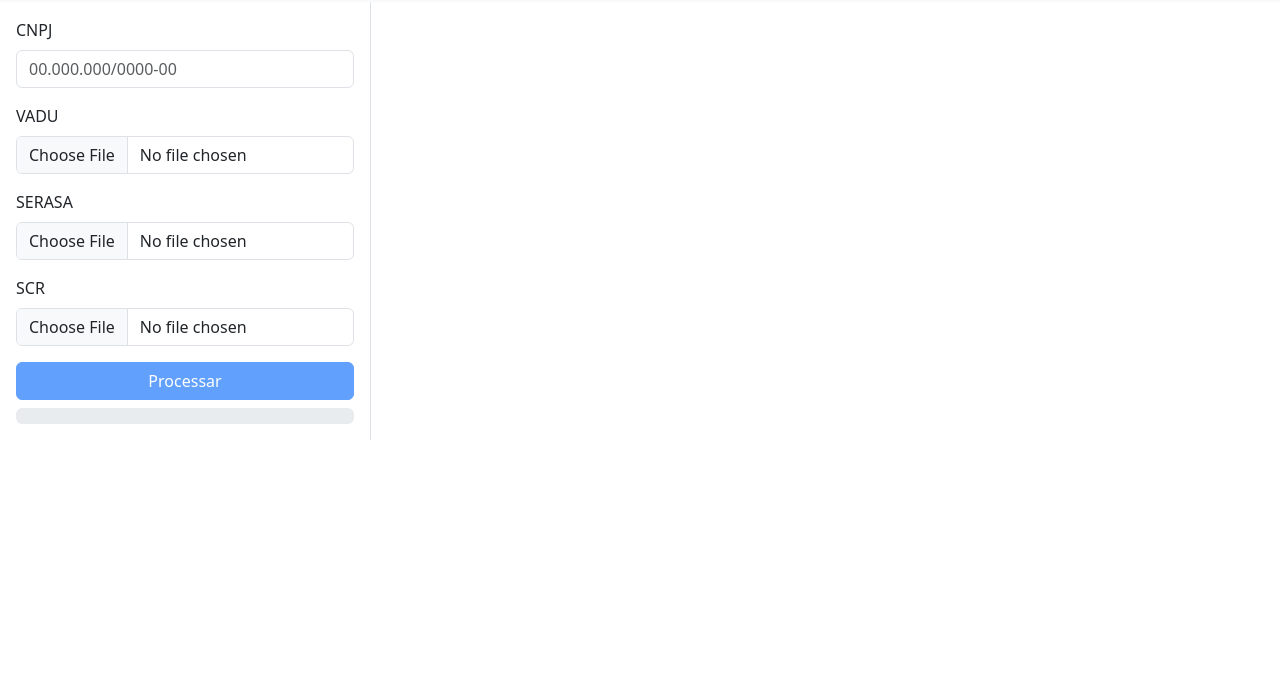
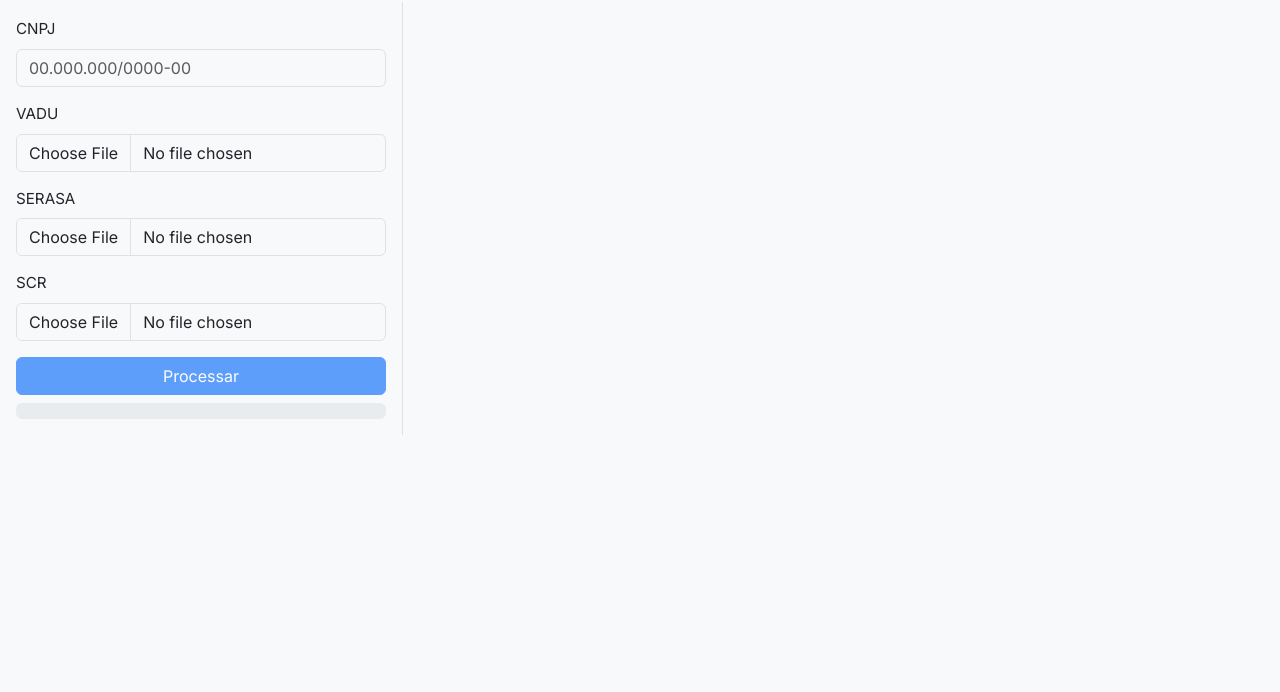
Before and after one commit to mathe1sOutlook/4Credit, a website with bundled scripts: page onevision/hosting/app.html in a window 1280 px wide. Shown: the part 108-800 px from the top of the page. Built offline with nearby package versions, Linux system fonts and the light colour scheme; some packages are replaced by stand-ins of ours; no server answers; a small style sheet from the web is missing.

Commit message:
feat: add theme and customize bootstrap

```diff
--- a/onevision/hosting/app.html
+++ b/onevision/hosting/app.html
@@ -5,6 +5,7 @@
   <meta name="viewport" content="width=device-width, initial-scale=1">
   <title>OneVision • App</title>
   <link href="https://cdn.jsdelivr.net/npm/bootstrap@5.3.3/dist/css/bootstrap.min.css" rel="stylesheet" integrity="sha384-QWTKZyjpPEjISv5waTHZ5PZr3QdorE2vLePoHB1zIYd2xt1kxgLZcflBNO8Y+0Y" crossorigin="anonymous">
+  <link rel="stylesheet" href="./assets/css/theme.css">
   <link rel="stylesheet" href="./assets/css/bootstrap.custom.css">
   <link rel="stylesheet" href="./assets/css/app.css">
 </head>
--- a/onevision/hosting/assets/css/bootstrap.custom.css
+++ b/onevision/hosting/assets/css/bootstrap.custom.css
@@ -1,2 +1,14 @@
+@import url('./theme.css');
+
+:root {
+  --bs-body-bg: var(--color-neutral-50);
+  --bs-body-color: var(--color-neutral-900);
+  --bs-primary: var(--color-primary);
+  --bs-font-sans-serif: var(--font-family-base);
+  --bs-body-font-size: 0.95rem;
+}
+
 /* Custom Bootstrap overrides */
-body { padding-top: 60px; }
+body {
+  padding-top: 60px;
+}
--- /dev/null
+++ b/onevision/hosting/assets/css/theme.css
@@ -0,0 +1,24 @@
+@import url('https://fonts.googleapis.com/css2?family=Inter:wght@400;500;600&display=swap');
+
+:root {
+  /* Neutral palette */
+  --color-neutral-50: #f8f9fa;
+  --color-neutral-100: #e9ecef;
+  --color-neutral-200: #dee2e6;
+  --color-neutral-300: #ced4da;
+  --color-neutral-900: #212529;
+
+  /* Primary highlight */
+  --color-primary: #4f46e5;
+
+  /* Typography */
+  --font-family-base: 'Inter', sans-serif;
+}
+
+body {
+  font-family: var(--font-family-base);
+  font-size: 0.95rem;
+  line-height: 1.5;
+  background-color: var(--bs-body-bg);
+  color: var(--bs-body-color);
+}
```
Also changed, not shown: onevision/hosting/index.html (+1 -0 lines).
